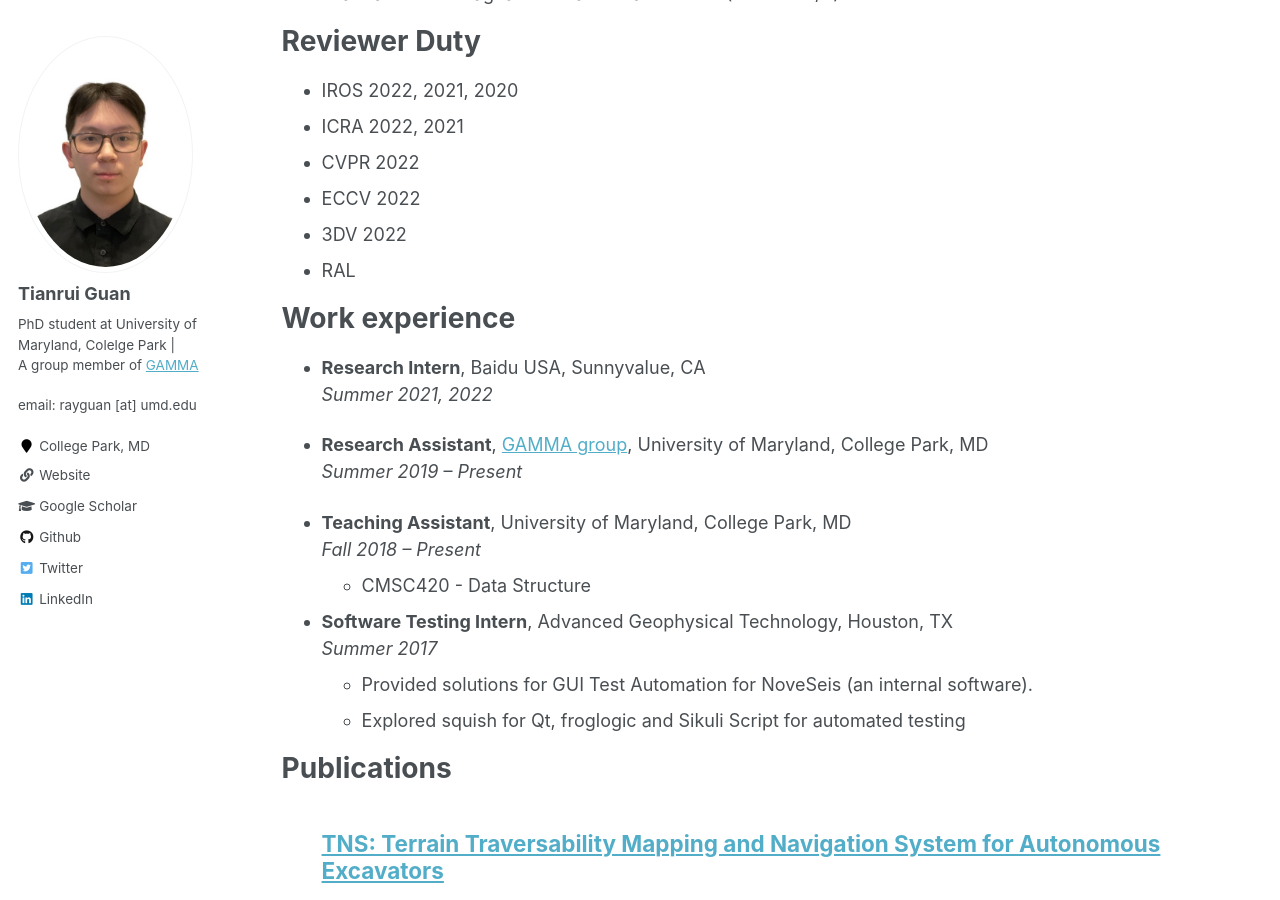
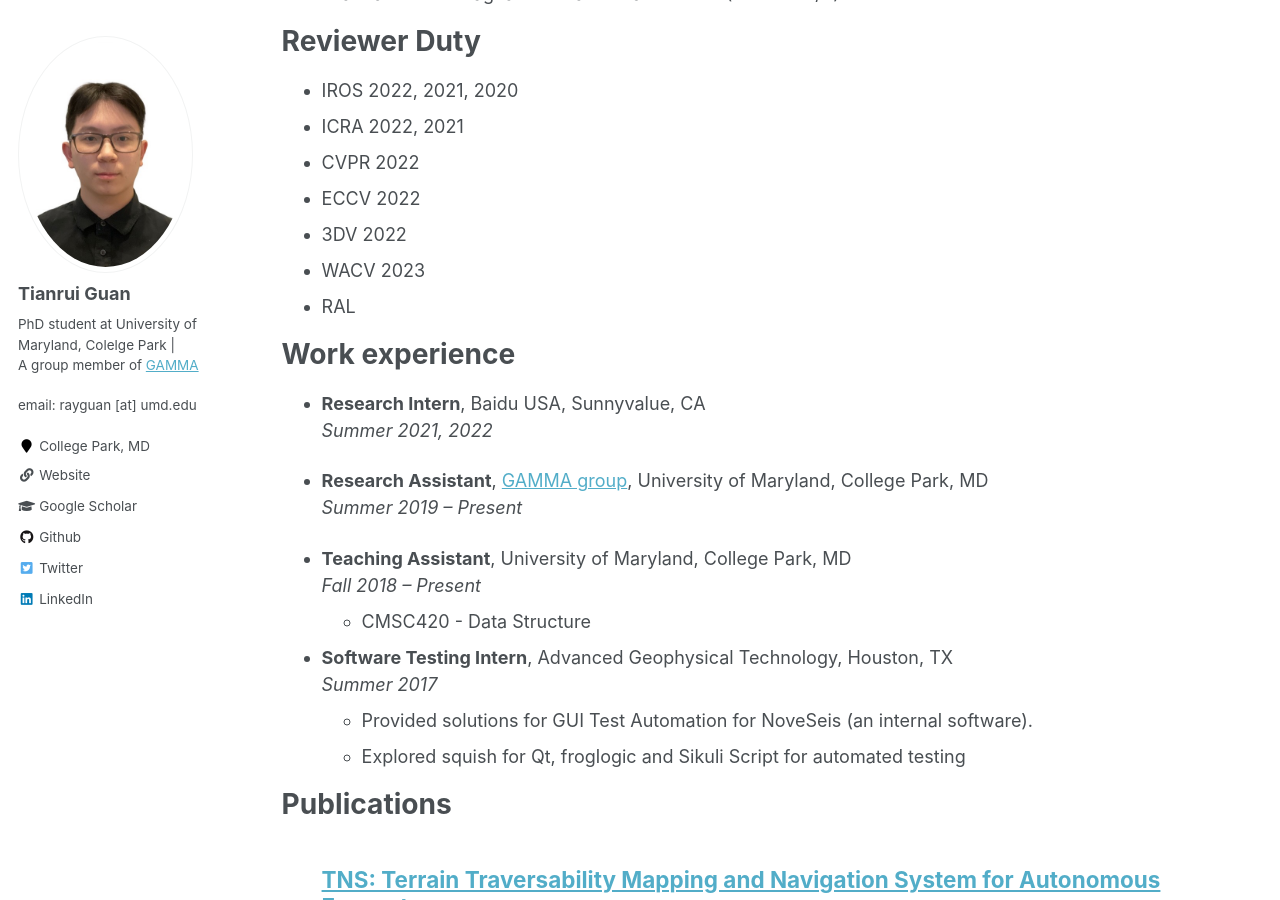
Before and after one commit to rayguan97/rayguan97.github.io, a Jekyll site: the page built from _pages/cv.md, in a window 1280 px wide and 900 px high, scrolled down 412 px. Built offline with Jekyll 4.4.1, drawn with Linux system fonts in a browser that asks for light colours.

Commit message:
Update cv.md

```diff
--- a/_pages/cv.md
+++ b/_pages/cv.md
@@ -28,6 +28,7 @@ Reviewer Duty
 * CVPR 2022
 * ECCV 2022
 * 3DV 2022
+* WACV 2023
 * RAL
 
 Work experience
```
